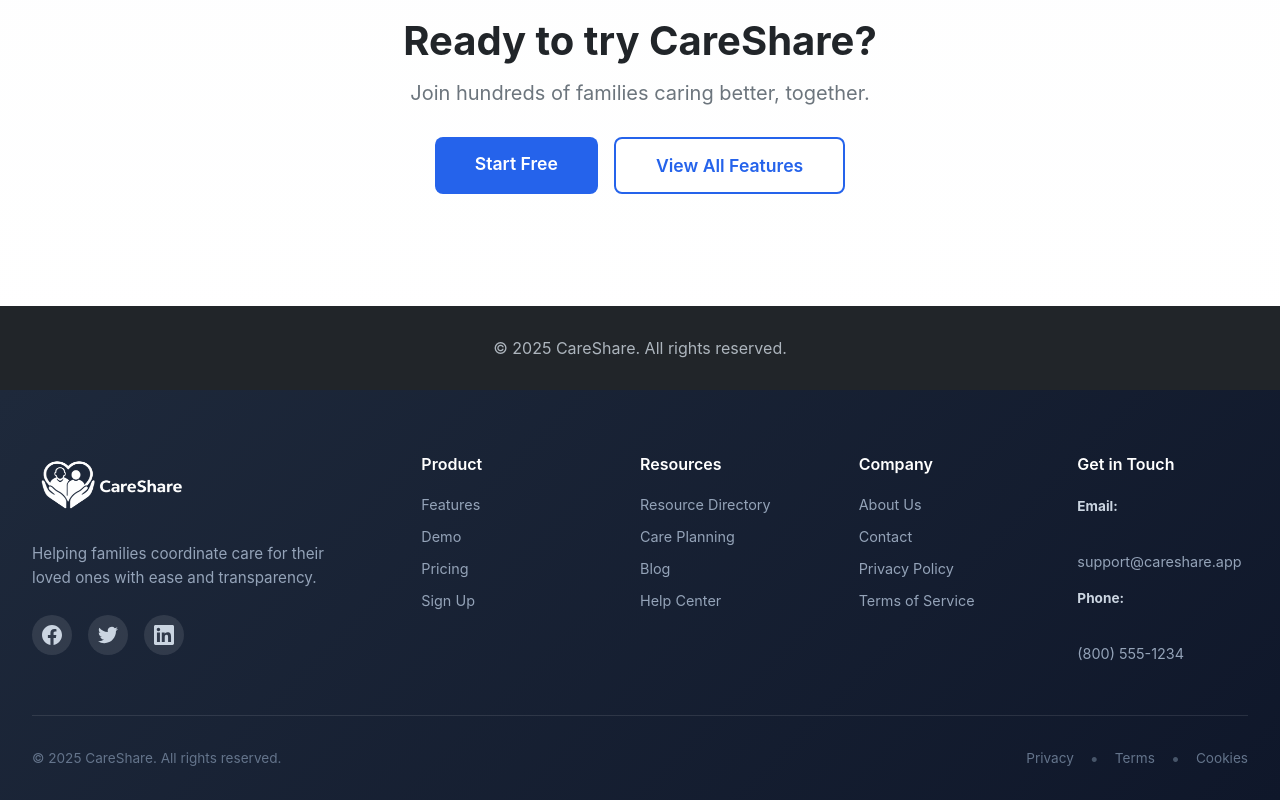
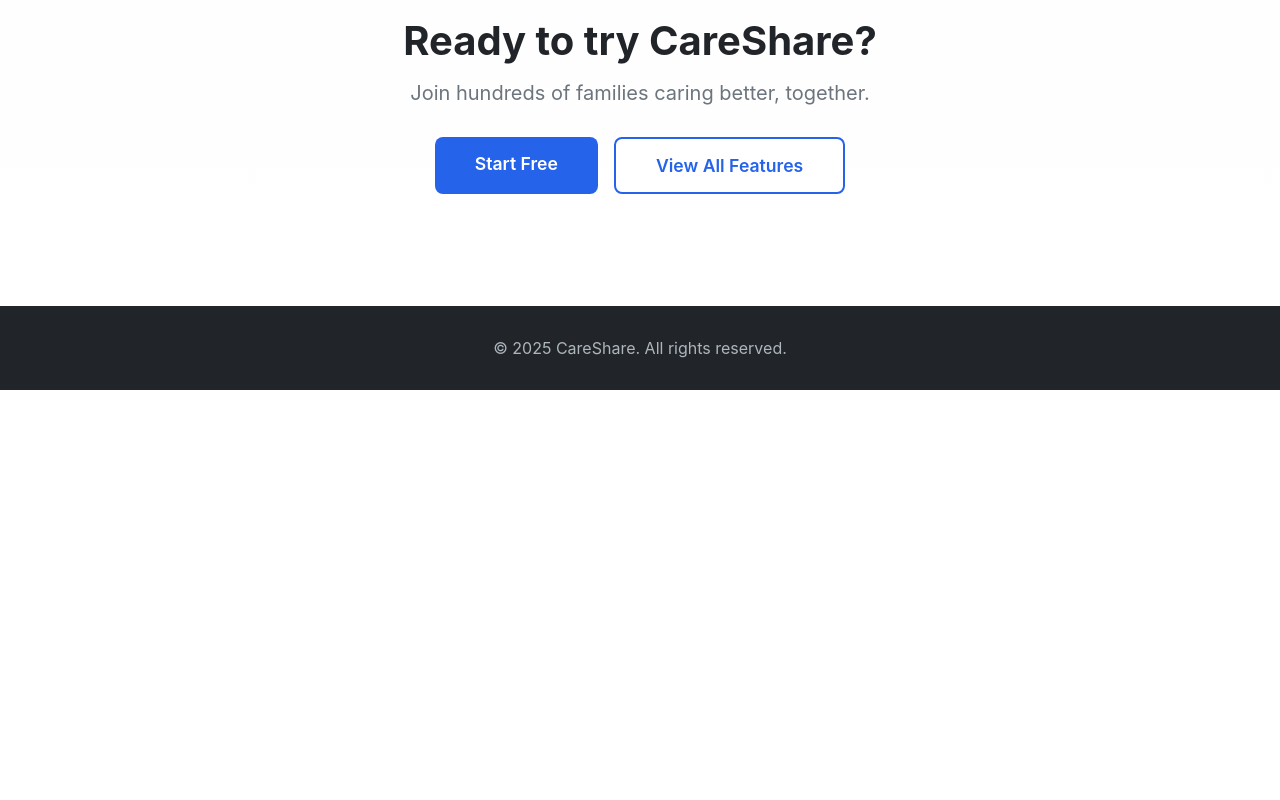
Before and after one commit to EjMackSPD/careshare, a Next.js app: page /demo in a window 1280 px wide. Shown: the part 2654-3454 px from the top of the page. After the commit the page ends 3044 px from the top, so only its background shows below. Built offline with nearby package versions, Linux system fonts and the light colour scheme.

Commit message:
Create FooterWithSidebar wrapper and add to dashboard - Create FooterWithSidebar component with 260px left margin - Add footer to dashboard page - Footer now properly positioned alongside left navigation - Remove global footer from layout (will add per-page)

```diff
--- a/app/components/Footer.module.css
+++ b/app/components/Footer.module.css
@@ -2,14 +2,6 @@
   background: linear-gradient(135deg, #1e293b 0%, #0f172a 100%);
   color: #cbd5e1;
   margin-top: auto;
-  margin-left: 0;
-}
-
-/* When footer appears on pages with left navigation */
-@media (min-width: 969px) {
-  body:has(.sidebar) .footer {
-    margin-left: 260px;
-  }
 }
 
 .footerContent {
--- a/app/dashboard/page.tsx
+++ b/app/dashboard/page.tsx
@@ -6,6 +6,7 @@ import Navigation from '../components/Navigation'
 import LeftNavigation from '../components/LeftNavigation'
 import DemoModeBanner from '../components/DemoModeBanner'
 import DemoInitButton from '../components/DemoInitButton'
+import FooterWithSidebar from '../components/FooterWithSidebar'
 import CareRecipientWidget from '../components/widgets/CareRecipientWidget'
 import TasksWidget from '../components/widgets/TasksWidget'
 import FinancialWidget from '../components/widgets/FinancialWidget'
@@ -243,6 +244,7 @@ export default async function Dashboard() {
         )}
         </main>
       </div>
+      <FooterWithSidebar />
     </div>
   )
 }
--- a/app/layout.tsx
+++ b/app/layout.tsx
@@ -1,5 +1,4 @@
 import type { Metadata } from 'next'
-import Footer from './components/Footer'
 import './globals.css'
 
 export const metadata: Metadata = {
@@ -106,10 +105,7 @@ export default function RootLayout({
         />
       </head>
       <body>
-        <div style={{ display: 'flex', flexDirection: 'column', minHeight: '100vh' }}>
-          <div style={{ flex: 1 }}>{children}</div>
-        </div>
-        <Footer />
+        {children}
       </body>
     </html>
   )
```
Also changed, not shown: app/components/FooterWithSidebar.tsx (added, +9 -0 lines).
